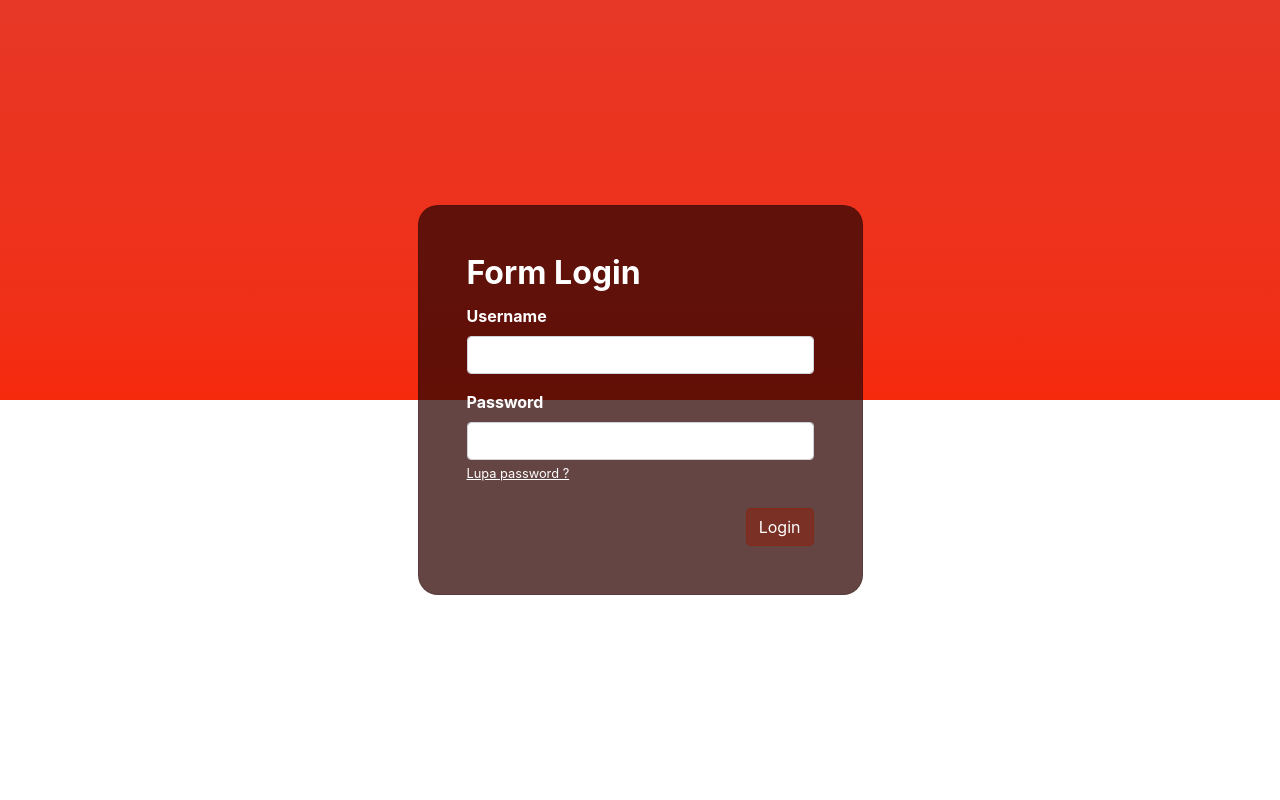
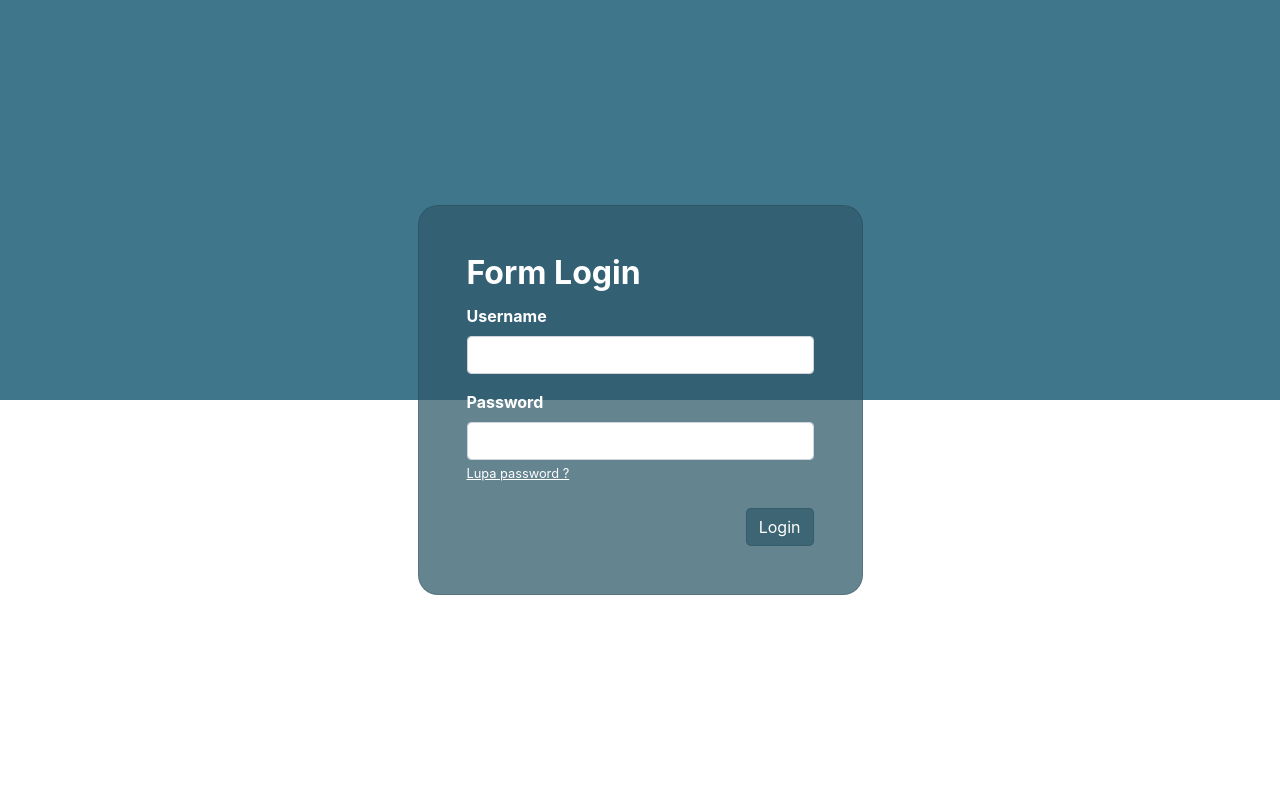
Before and after one commit to ngehek-it/php-login, a PHP site: page / in a window 1280 px wide. Run offline with PHP 8.4, Linux system fonts and the light colour scheme.

Commit message:
new Update, patching SQLI

```diff
--- a/index.php
+++ b/index.php
@@ -11,16 +11,16 @@ session_start();
     <style>
       body {
         background: rgba(231,56,39,1);
-        background: -moz-linear-gradient(top, rgba(231,56,39,1) 0%, rgba(231,56,39,1) 0%, rgba(240,47,23,1) 40%, rgba(246,41,12,1) 50%, rgba(255,255,255,1) 50%);
-        background: -webkit-gradient(left top, left bottom, color-stop(0%, rgba(231,56,39,1)), color-stop(0%, rgba(231,56,39,1)), color-stop(40%, rgba(240,47,23,1)), color-stop(50%, rgba(246,41,12,1)), color-stop(50%, rgba(255,255,255,1)));
-        background: -webkit-linear-gradient(top, rgba(231,56,39,1) 0%, rgba(231,56,39,1) 0%, rgba(240,47,23,1) 40%, rgba(246,41,12,1) 50%, rgba(255,255,255,1) 50%);
-        background: -o-linear-gradient(top, rgba(231,56,39,1) 0%, rgba(231,56,39,1) 0%, rgba(240,47,23,1) 40%, rgba(246,41,12,1) 50%, rgba(255,255,255,1) 50%);
-        background: -ms-linear-gradient(top, rgba(231,56,39,1) 0%, rgba(231,56,39,1) 0%, rgba(240,47,23,1) 40%, rgba(246,41,12,1) 50%, rgba(255,255,255,1) 50%);
-        background: linear-gradient(to bottom, rgba(231,56,39,1) 0%, rgba(231,56,39,1) 0%, rgba(240,47,23,1) 40%, rgba(246,41,12,1) 50%, rgba(255,255,255,1) 50%);
+        background: -moz-linear-gradient(top, #3f768b 50%, rgba(255,255,255,1) 50%);
+        background: -webkit-gradient(left top, left bottom, color-stop(50%, #3f768b), color-stop(50%, rgba(255,255,255,1)));
+        background: -webkit-linear-gradient(top, #3f768b 50%, rgba(255,255,255,1) 50%);
+        background: -o-linear-gradient(top, #3f768b 50%, rgba(255,255,255,1) 50%);
+        background: -ms-linear-gradient(top, #3f768b 50%, rgba(255,255,255,1) 50%);
+        background: linear-gradient(to bottom, #3f768b 50%, rgba(255,255,255,1) 50%);
         filter: progid:DXImageTransform.Microsoft.gradient( startColorstr='#e73827', endColorstr='#ffffff', GradientType=0 );
       }
       .card {
-        background-color: #310705bf;
+        background-color: #305b6bbf;
       }
       .rounded-mine {
         border-radius: 20px;
@@ -32,8 +32,8 @@ session_start();
 
       .btn-mine {
         color: #fff;
-        background-color: #8824129c;
-        border-color: #8824129c;
+        background-color: #305b6bbf;
+        border-color: #305b6bbf;
       }
     </style>
   </head>
@@ -62,7 +62,7 @@ session_start();
               <div class="card-title">
                 <h2 class="font-weight-bold text-mine">Form Login</h2>
               </div>
-              <form action="vuln.php" method="post">
+              <form action="login.php" method="post">
                 <div class="form-group">
                   <label for="username" class="font-weight-bold text-mine">Username</label>
                   <input id="username" class="form-control" type="text" name="username" autocomplete="off">
```
Also changed, not shown: dashboard.php (+9 -9 lines), login.php (+14 -7 lines).
